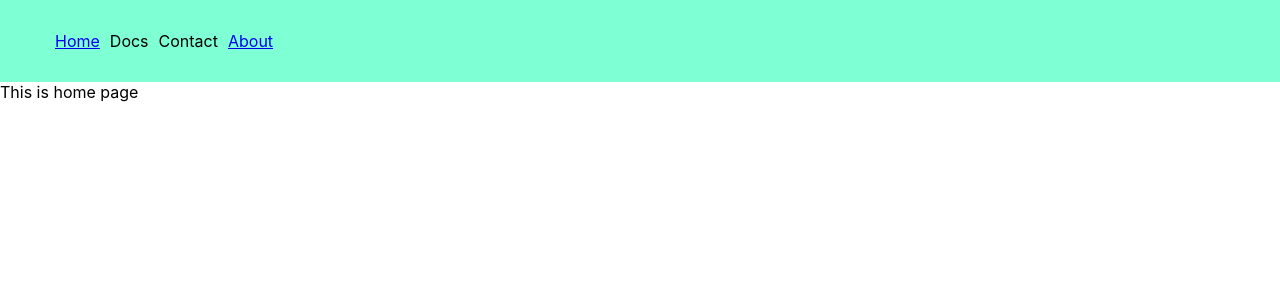
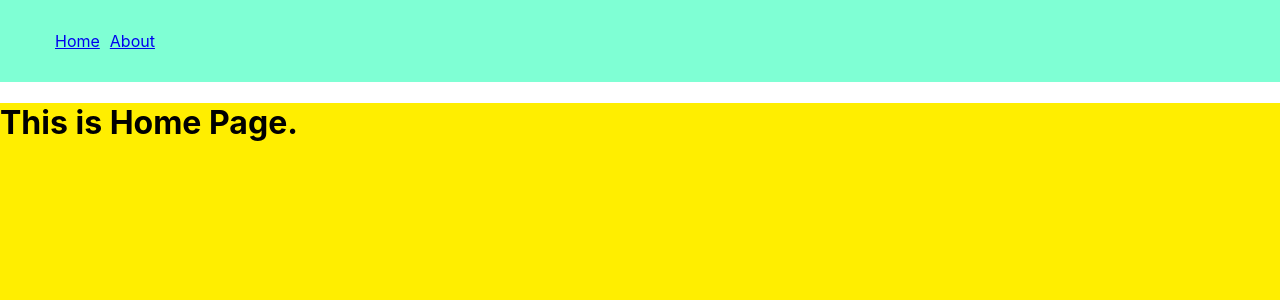
Before and after one commit to AbhishekKumar2233/Box-Office-reactapp, a React (Create React App) app: page / in a window 1280 px wide. Shown: the top 300 px of the page. Built offline with nearby package versions, Linux system fonts and the light colour scheme.

Commit message:
routing using objects with pages

```diff
--- a/src/App.js
+++ b/src/App.js
@@ -1,6 +1,7 @@
 import React from "react";
 import "./index.css";
-import About from "./Components/About";
+import About from "./Pages/About";
+import Home from "./Pages/Home";
 import Navbar from "./Components/Navbar";
 import { Switch, Route } from "react-router-dom";
 
@@ -12,7 +13,7 @@ function App() {
       <Switch>
         {/* home page routing */}
         <Route exact path="/">
-          This is home page
+          <Home />
         </Route>
         {/* simple routing */}
         <Route exact path="/starred">
--- a/src/Components/Navbar.jsx
+++ b/src/Components/Navbar.jsx
@@ -1,19 +1,21 @@
 import React from "react";
 import { Link } from "react-router-dom";
+
+const Links = [
+  { to: "/", name: "Home" },
+  { to: "about", name: "About" }
+];
 
 export default function Navbar() {
   return (
     <div className="navbar">
       <nav>
         <ul>
-          <li>
-            <Link to="/">Home</Link>
-          </li>
-          <li>Docs</li>
-          <li>Contact</li>
-          <li>
-            <Link to="/about">About</Link>
-          </li>
+          {Links.map((item) => (
+            <li>
+              <Link to={item.to}>{item.name}</Link>
+            </li>
+          ))}
         </ul>
       </nav>
     </div>
--- /dev/null
+++ b/src/Pages/Home.jsx
@@ -0,0 +1,10 @@
+import React from "react";
+import "../index.css";
+
+export default function Home() {
+  return (
+    <div className="home">
+      <h1>This is Home Page.</h1>
+    </div>
+  );
+}
--- a/src/index.css
+++ b/src/index.css
@@ -23,8 +23,11 @@ code {
   list-style: none;
   padding: 5px;
 }
+.home {
+  height: 100vh;
+  background-color: rgb(255, 238, 0);
+}
 .about {
-  width: 100%;
   height: 100vh;
-  background-color: red;
+  background-color: rgb(255, 78, 46);
 }
```
Also changed, not shown: src/Pages/About.jsx (renamed from src/Components/About.jsx).
